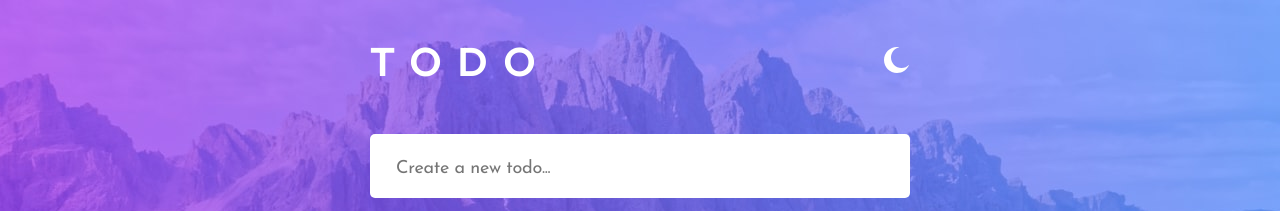
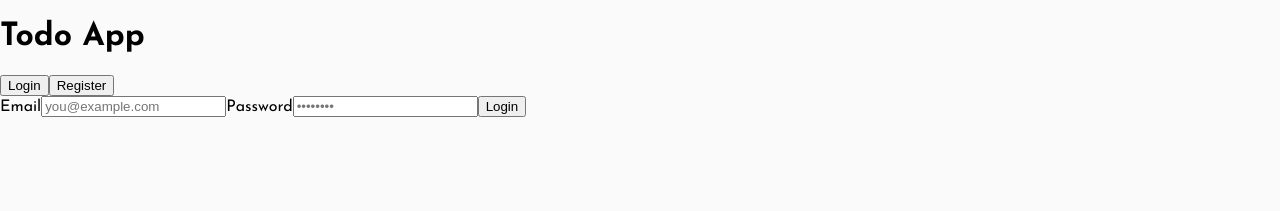
Before and after one commit to Sheldon715/Todo-app, a React (Vite) app in the folder client/: page / in a window 1280 px wide. Shown: the top 211 px of the page. Built offline with nearby package versions, Linux system fonts and the light colour scheme; no server answers.

Commit message:
feat: guard todo app behind auth page

```diff
--- a/client/src/App.jsx
+++ b/client/src/App.jsx
@@ -21,9 +21,29 @@ function App() {
   // ====================== State ======================
   const [todos, setTodos] = useState([]);
   const [loading, setLoading] = useState(true);
+  const [token, setToken] = useState(
+    () => localStorage.getItem("todo-app-token") || ""
+  );
+  const [user, setUser] = useState(null);
+  const isAuthenticated = Boolean(token);
+
+  // ====================== Auth Handlers ======================
+  function handleAuthSuccess(authResult) {
+    const nextToken = authResult?.token;
+    const nextUser = authResult?.user || null;
+
+    if (!nextToken) return;
+
+    localStorage.setItem("todo-app-token", nextToken);
+
+    setToken(nextToken);
+    setUser(nextUser);
+  }
 
   // ====================== Load Todos ======================
   async function loadTodos() {
+    if (!isAuthenticated) return;
+
     setLoading(true);
 
     try {
@@ -38,8 +58,9 @@ function App() {
 
   // Initial fetch
   useEffect(() => {
+    if (!isAuthenticated) return;
     loadTodos();
-  }, []);
+  }, [isAuthenticated]);
 
   // ====================== Filter State ======================
   const [filter, setFilter] = useState(() => {
@@ -129,8 +150,12 @@ function App() {
     if (sourceId === targetId) return;
 
     setTodos((prevTodo) => {
-      const sourceIndex = prevTodo.findIndex((t) => String(t.id) === String(sourceId));
-      const targetIndex = prevTodo.findIndex((t) => String(t.id) === String(targetId));
+      const sourceIndex = prevTodo.findIndex(
+        (t) => String(t.id) === String(sourceId)
+      );
+      const targetIndex = prevTodo.findIndex(
+        (t) => String(t.id) === String(targetId)
+      );
 
       if (sourceIndex === -1 || targetIndex === -1) return prevTodo;
 
@@ -154,7 +179,9 @@ function App() {
   const itemLeft = todos.filter((todo) => !todo.completed).length;
 
   // ====================== Render ======================
-  return (
+  return !isAuthenticated ? (
+    <AuthPage onAuthSuccess={handleAuthSuccess} />
+  ) : (
     <div className={`app ${theme}`}>
       <HeaderBackground theme={theme} />
 
--- a/client/src/components/AuthPage.jsx
+++ b/client/src/components/AuthPage.jsx
@@ -1,7 +1,7 @@
 import React, { useState } from "react";
 import { loginApi, registerApi } from "../api/auth";
 
-function AuthPage() {
+function AuthPage({ onAuthSuccess }) {
   const [mode, setMode] = useState("login");
   const [email, setEmail] = useState("");
   const [password, setPassword] = useState("");
@@ -40,6 +40,10 @@ function AuthPage() {
         localStorage.setItem("todo-app-token", result.token);
 
         console.log("[Auth success]", result);
+
+        if(typeof onAuthSuccess === "function") {
+          onAuthSuccess(result);
+        }
         alert(mode === "login" ? "Login sucessful!" : "Register sucessful!");
       } else {
         console.error("Auth success response missing token:", result);
@@ -99,14 +103,13 @@ function AuthPage() {
           </label>
 
           <button type="submit" className="auth-submit" disabled={submitting}>
-            {submitting ?
-                mode === "login"
+            {submitting
+              ? mode === "login"
                 ? "Logging in..."
                 : "Registering..."
-            : mode === "login"
-            ? "Login"
-            : "Register"
-            }
+              : mode === "login"
+              ? "Login"
+              : "Register"}
           </button>
         </form>
       </div>
```
